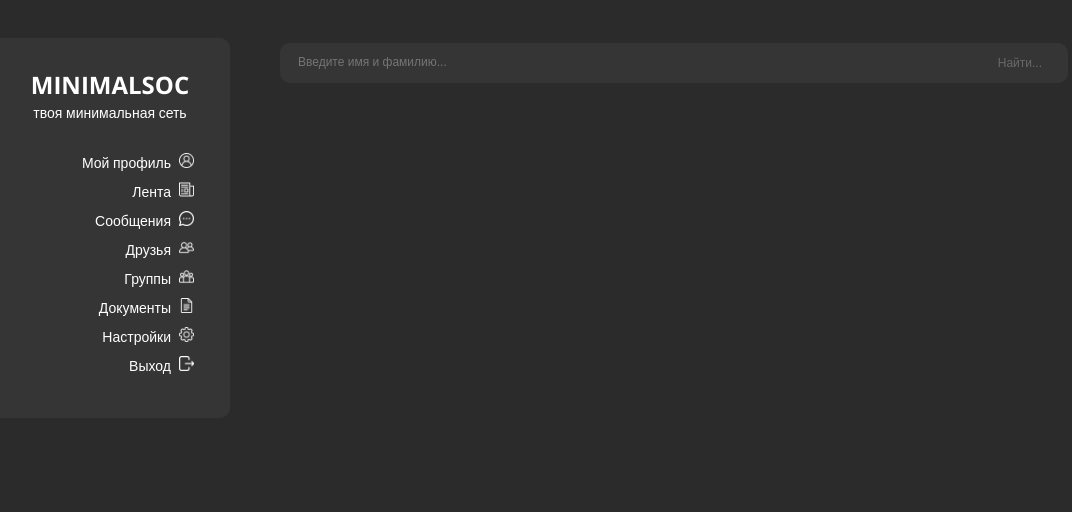
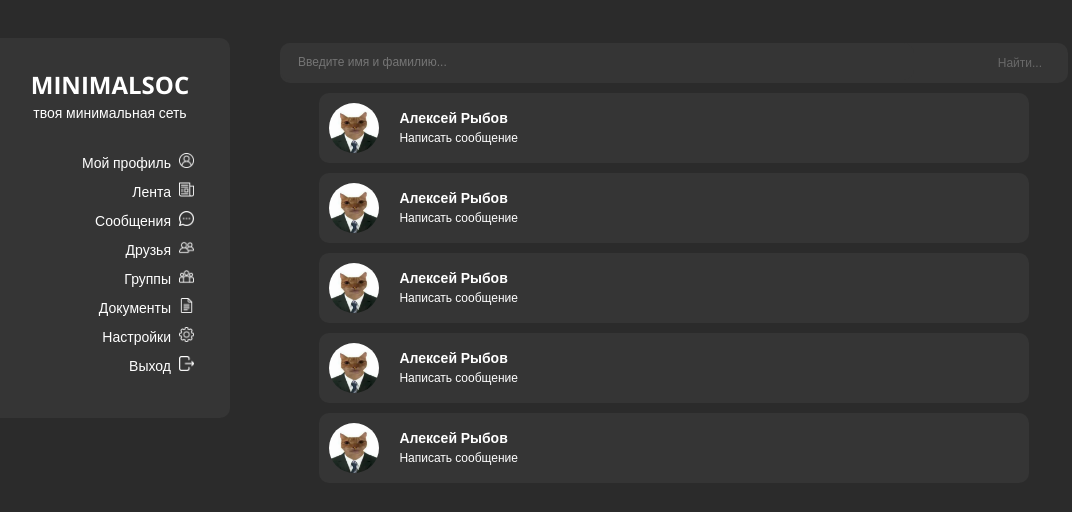
Before and after one commit to Introvert696/minimal-soc-frontend-new, a Vue app: page /friend in a window 1280 px wide. Shown: the top 512 px of the page, without its empty margins (74-1146 px from the left). Built offline with nearby package versions, Linux system fonts and the light colour scheme.

Commit message:
доделал страницу друзей

```diff
--- a/public/css/main.css
+++ b/public/css/main.css
@@ -315,3 +315,34 @@ a {
   border: none;
   font-size: 12px;
 }
+
+.friend-board {
+  display: flex;
+  margin: auto;
+  height: 70px;
+  background-color: #353535;
+  width: 90%;
+  border-radius: 10px;
+  font-size: 14px;
+  color: white;
+  margin-top: 10px;
+}
+.friend-board p {
+  margin: 0;
+  margin-top: 10px;
+}
+.friend-board img {
+  border-radius: 50px;
+  margin-top: 10px;
+  margin-left: 10px;
+}
+.friend-board-text {
+  margin-left: 20px;
+  margin-top: 5px;
+}
+.friend-board-text p {
+  font-weight: 800;
+}
+.friend-board-text a {
+  font-size: 12px;
+}
--- /dev/null
+++ b/src/components/friend/friendboard.vue
@@ -0,0 +1,15 @@
+<template>
+  <div class="friend-board">
+    <img src="@/assets/testlogo.jpg" alt="#" width="50" height="50" />
+    <div class="friend-board-text">
+      <p>Алексей Рыбов</p>
+      <a href="#">Написать сообщение</a>
+    </div>
+  </div>
+</template>
+
+<script>
+export default {
+  name: "friendboard",
+};
+</script>
--- a/src/views/FriendView.vue
+++ b/src/views/FriendView.vue
@@ -3,7 +3,13 @@
     <menuboard />
     <div class="friend-box">
       <searchuserform />
-      <div class="friends-list"></div>
+      <div class="friends-list">
+        <friendboard />
+        <friendboard />
+        <friendboard />
+        <friendboard />
+        <friendboard />
+      </div>
     </div>
   </div>
 </template>
@@ -11,11 +17,13 @@
 <script>
 import menuboard from "@/components/menuboard.vue";
 import searchuserform from "@/components/friend/searchuserform.vue";
+import friendboard from "@/components/friend/friendboard.vue";
 export default {
   name: "FriendView",
   components: {
     menuboard,
     searchuserform,
+    friendboard,
   },
 };
 </script>
```
